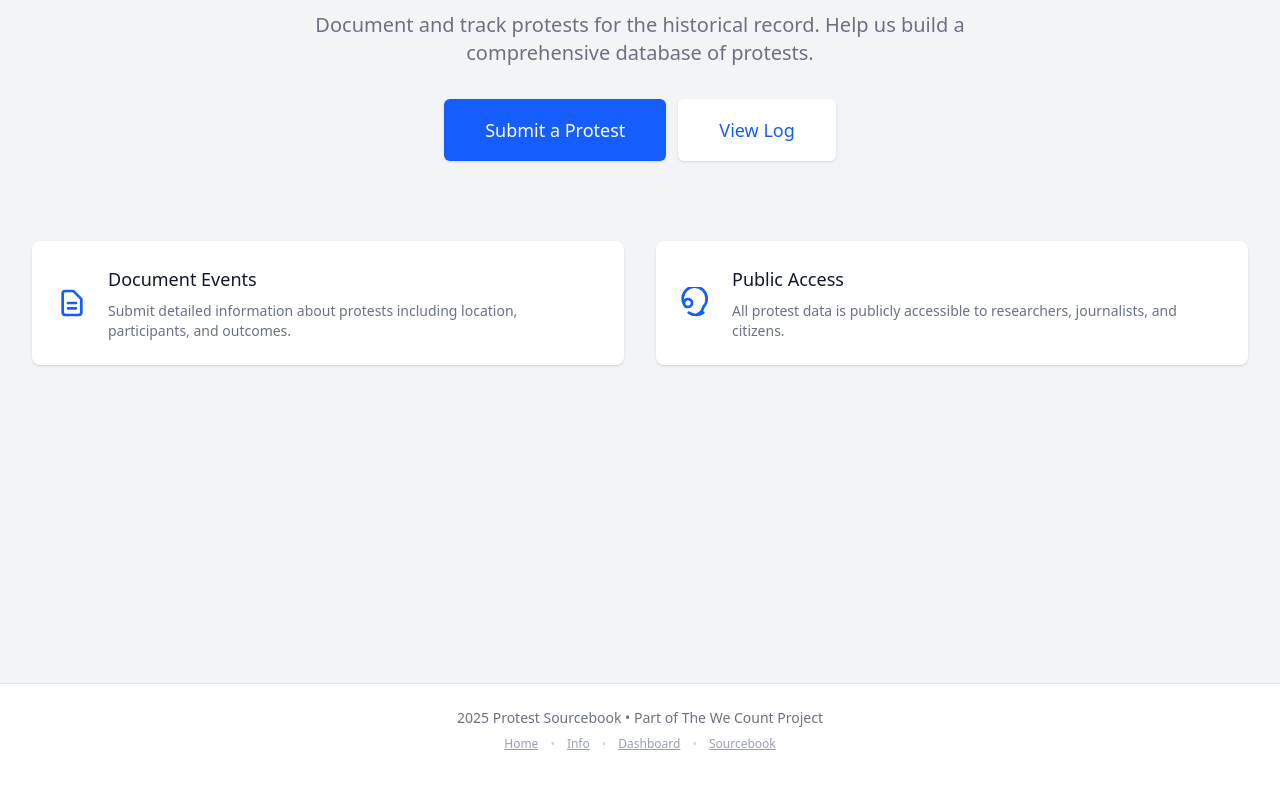
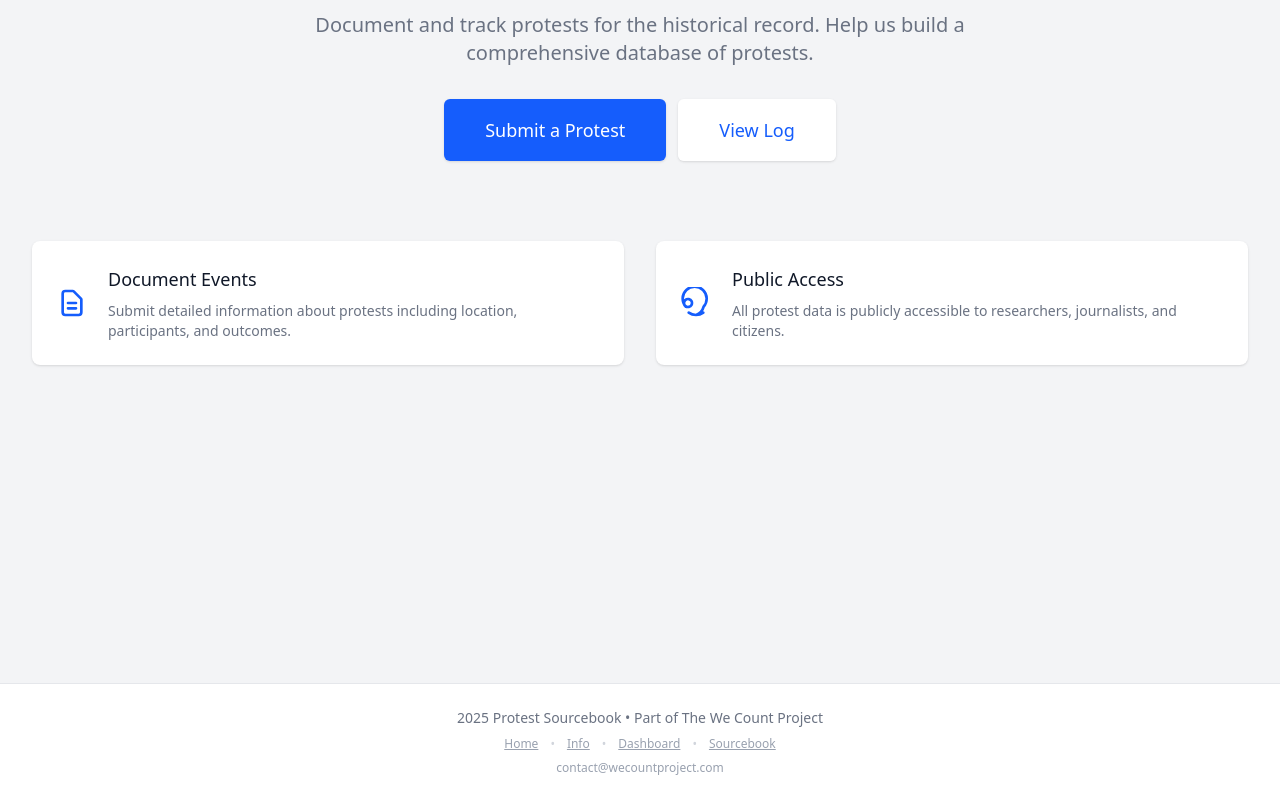
Before and after one commit to gtrev500/protest, a SvelteKit app in the folder webapp/: page / in a window 1280 px wide. Shown: the part 181-981 px from the top of the page. Before the commit the page ends 957 px from the top, so only its background shows below. Built offline with nearby package versions, Linux system fonts and the light colour scheme.

Commit message:
feat: add email to footer

```diff
--- a/webapp/src/routes/+layout.svelte
+++ b/webapp/src/routes/+layout.svelte
@@ -107,6 +107,9 @@
 					<span class="text-gray-300">•</span>
 					<a href="https://submit.wecountproject.com/" target="_blank" rel="noopener noreferrer" class="text-gray-400 hover:text-gray-600 underline">Sourcebook</a>
 				</div>
+				<p class="text-xs text-gray-400 mt-2">
+					<a href="mailto:contact@wecountproject.com" class="hover:text-gray-600">contact@wecountproject.com</a>
+				</p>
 			</div>
 		</div>
 	</footer>
```
